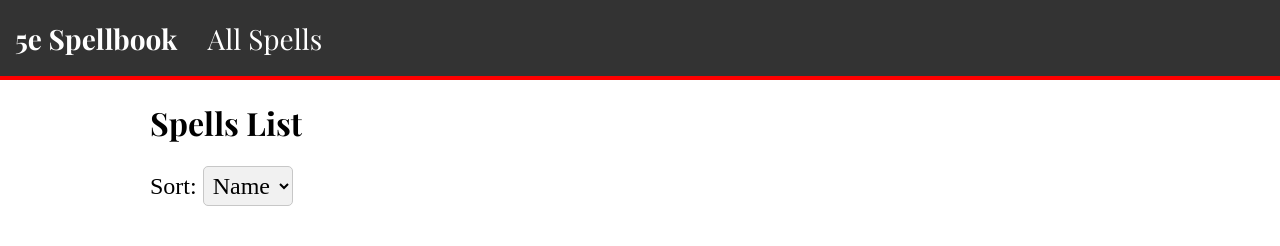
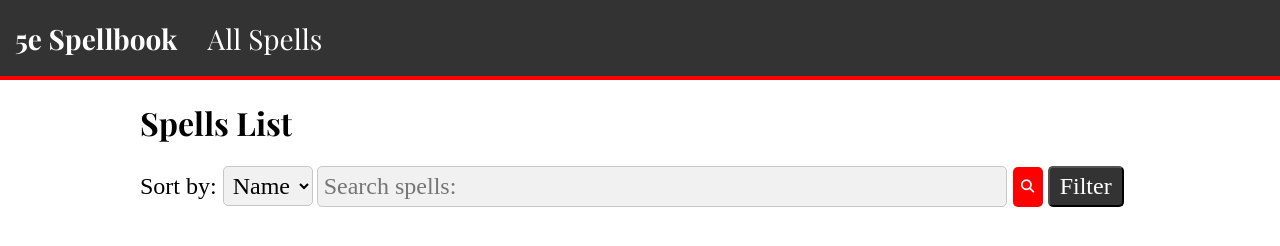
Before and after one commit to TristanChao/front-end-project, a website: page index.html in a window 1280 px wide. Drawn offline with nearby package versions, Linux system fonts and the light colour scheme; no server answers; a web font is replaced by a local one.

Commit message:
created and styled search bar and filter button

```diff
--- a/css/styles.css
+++ b/css/styles.css
@@ -6,10 +6,16 @@ h1 {
   font-family: 'Playfair Display', 'Times New Roman', Times, serif;
 }
 
-select {
+select,
+input {
   border-radius: 5px;
   background-color: #f1f1f1;
   border: 1px solid #c7c7c7;
+  font-family: Quattrocento, 'Times New Roman', Times, serif;
+}
+
+button {
+  border-radius: 5px;
   font-family: Quattrocento, 'Times New Roman', Times, serif;
 }
 
@@ -18,7 +24,7 @@ select {
   margin-right: auto;
   padding-left: 15px;
   padding-right: 15px;
-  max-width: 1020px;
+  max-width: 1040px;
 }
 
 /* NAVBAR */
@@ -59,13 +65,44 @@ select {
   margin-bottom: 20px;
 }
 
-#spells-list-sort-label {
+#spells-list-sort-search-filter-div > * {
   font-size: 24px;
+}
+
+#spells-list-search-sort-form {
+  display: none;
+  height: fit-content;
+  width: calc(100% - 293px);
 }
 
 #spells-list-sort-dropdown {
   font-size: 24px;
   padding: 5px;
+  margin-right: 50px;
+}
+
+#spells-list-search-input {
+  font-size: 24px;
+  padding: 6px;
+  width: calc(100% - 37px);
+}
+
+#spells-list-search-sort-submit-btn {
+  height: 40px;
+  width: 30px;
+  transform: translate(0, -3px);
+  background-color: #f00;
+  border: none;
+}
+
+.fa-magnifying-glass {
+  color: white;
+}
+
+#spells-list-filter-btn {
+  background-color: #333;
+  color: white;
+  padding: 5px 10px;
 }
 
 #spells-list-cards-div {
@@ -217,6 +254,14 @@ select {
     padding-right: 0;
     padding-left: 20px;
   }
+
+  #spells-list-search-sort-form {
+    display: inline-block;
+  }
+
+  #spells-list-sort-dropdown {
+    margin-right: 0;
+  }
 }
 
 @media (width >= 760px) {
--- a/index.html
+++ b/index.html
@@ -30,12 +30,19 @@
         <h1>Spells List</h1>
         <div id="spells-list-sort-search-filter-div">
           <label id="spells-list-sort-label" for="spells-list-sort-dropdown">
-            Sort:
+            Sort by:
           </label>
           <select id="spells-list-sort-dropdown">
             <option value="name">Name</option>
             <option value="level">Level</option>
           </select>
+          <form id="spells-list-search-sort-form">
+            <input id="spells-list-search-input" placeholder="Search spells:" />
+            <button id="spells-list-search-sort-submit-btn">
+              <i class="fa-solid fa-magnifying-glass"></i>
+            </button>
+          </form>
+          <button id="spells-list-filter-btn">Filter</button>
         </div>
         <div id="spells-list-cards-div" class="row"></div>
       </div>
```
